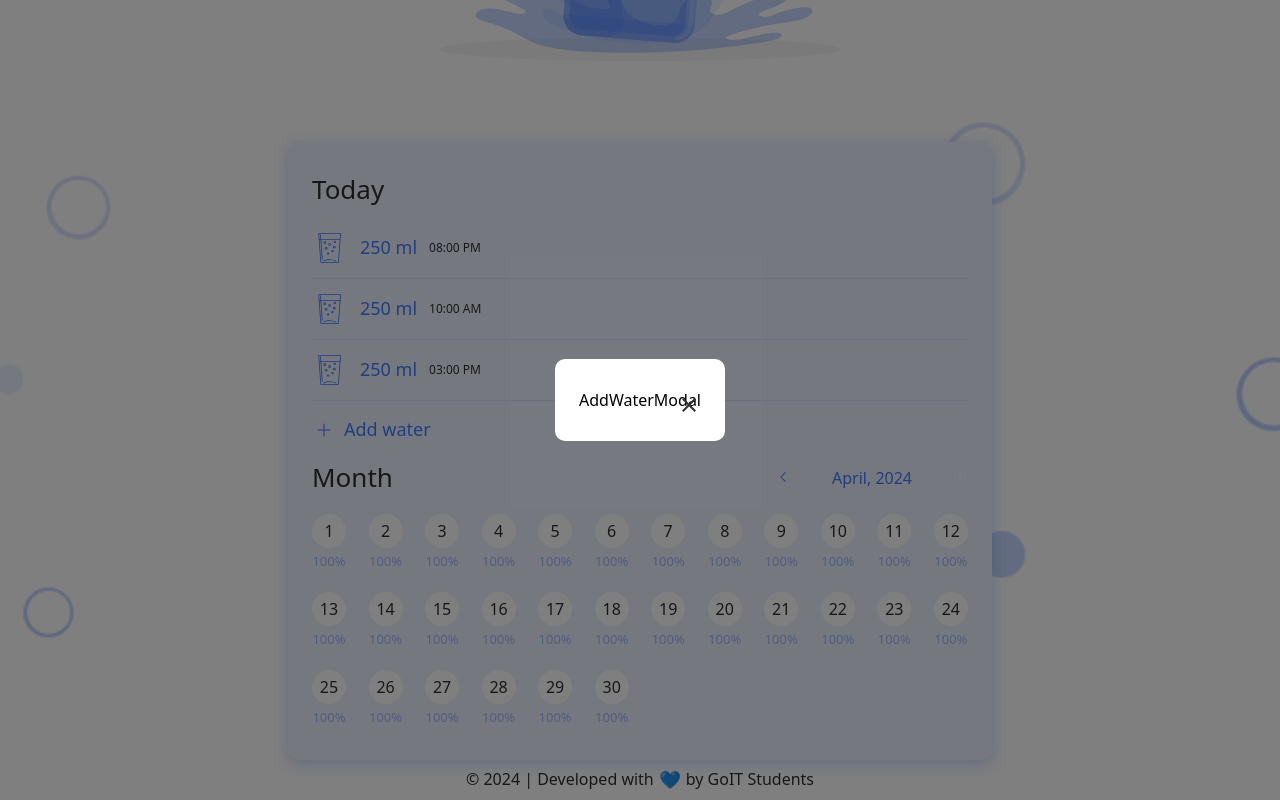
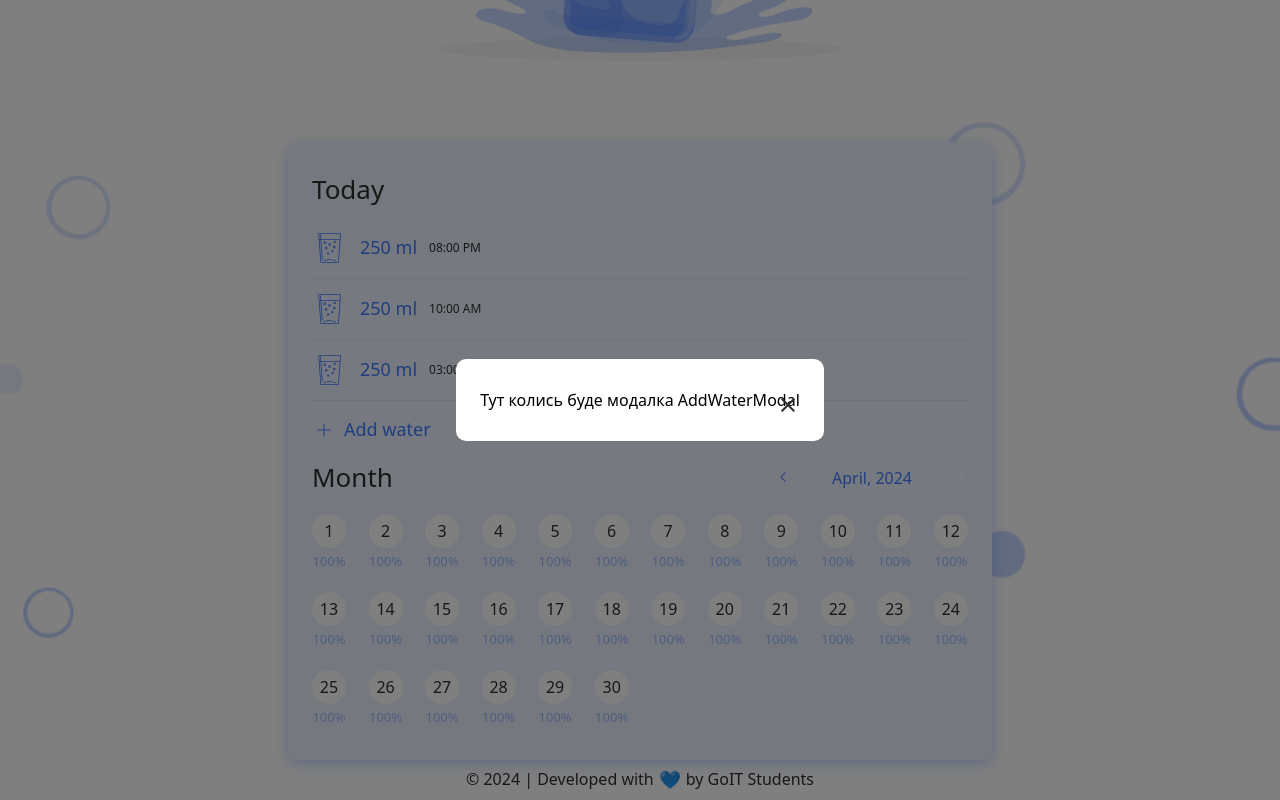
Before and after one commit to BendelVolodymyr/Smart-Foxes-WaterTracker, a React (Vite) app: page /Smart-Foxes-WaterTracker/home in a window 1280 px wide. Both pictures are taken after a click on the button "Add water". Shown: the part 421-1221 px from the top of the page. Built offline with nearby package versions, Linux system fonts and the light colour scheme.

Commit message:
add handler for edit btn

```diff
--- a/src/components/HomeWaterPageComponents/TodayWaterList/TodayWaterList.jsx
+++ b/src/components/HomeWaterPageComponents/TodayWaterList/TodayWaterList.jsx
@@ -17,6 +17,11 @@ import {
 
 import TodayDelModal from '../TodayDelModal/TodayDelModal';
 import { ModalContext } from '../../../context';
+
+//заглушка для модалки
+const TodayEditModal = () => {
+  return <div> Тут колись буде модалка TodayEditModal</div>;
+};
 
 const TodayWaterList = ({ handleAddWaterClick }) => {
   //заглушка. замінити на дані зі стейту
@@ -44,12 +49,12 @@ const TodayWaterList = ({ handleAddWaterClick }) => {
   const handleEdit = (portion) => {
     setSelectedPortion(portion);
     console.log(selectedPortion);
-    // openModal(
-    //   <TodayEditModal
-    //     portion={portion}
-    //     onClose={() => setSelectedPortion(null)}
-    //   />
-    // );
+
+    openModal(
+      <>
+        <TodayEditModal portion={portion} />
+      </>
+    );
   };
 
   return (
--- a/src/pages/HomeWaterPage.jsx
+++ b/src/pages/HomeWaterPage.jsx
@@ -12,7 +12,7 @@ import { ModalContext } from '../context';
 
 //заглушка для модалки
 const AddWaterModal = () => {
-  return <div>AddWaterModal</div>;
+  return <div> Тут колись буде модалка AddWaterModal</div>;
 };
 
 const HomeWaterPage = () => {
```
